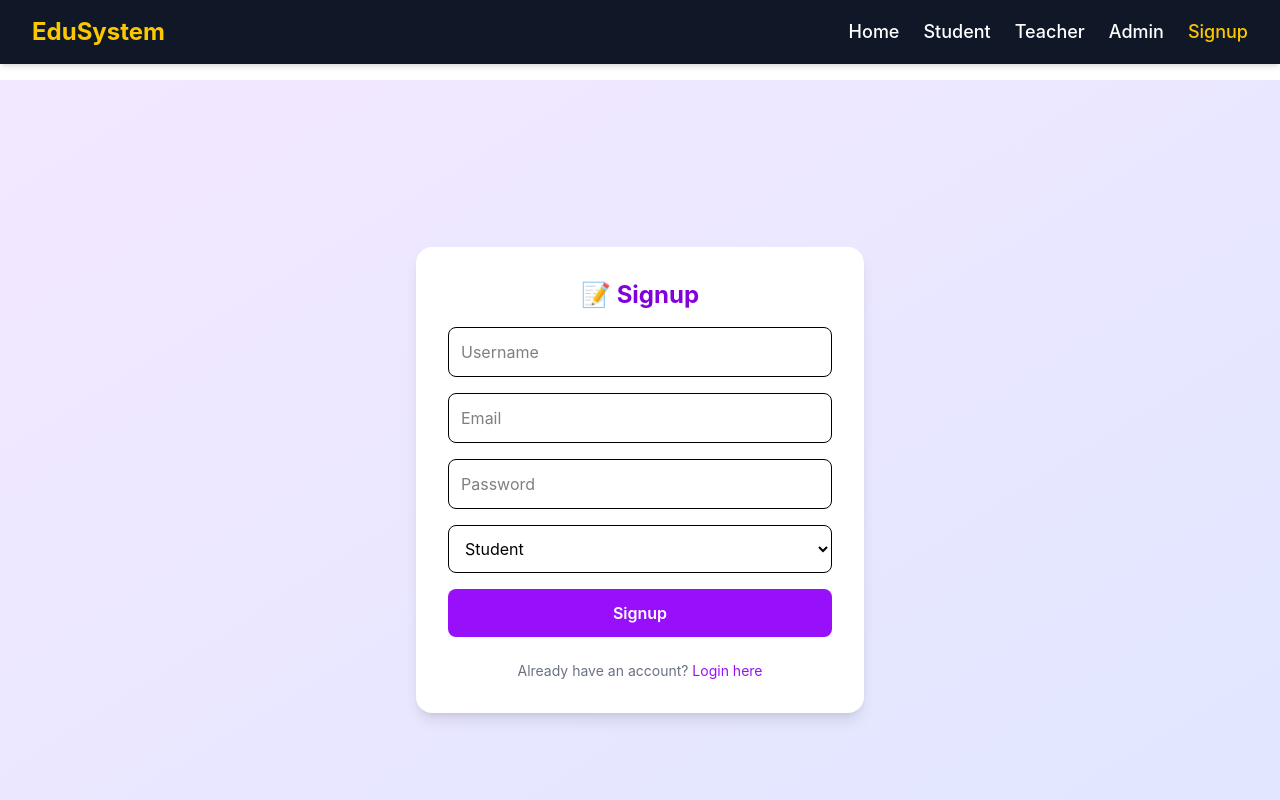
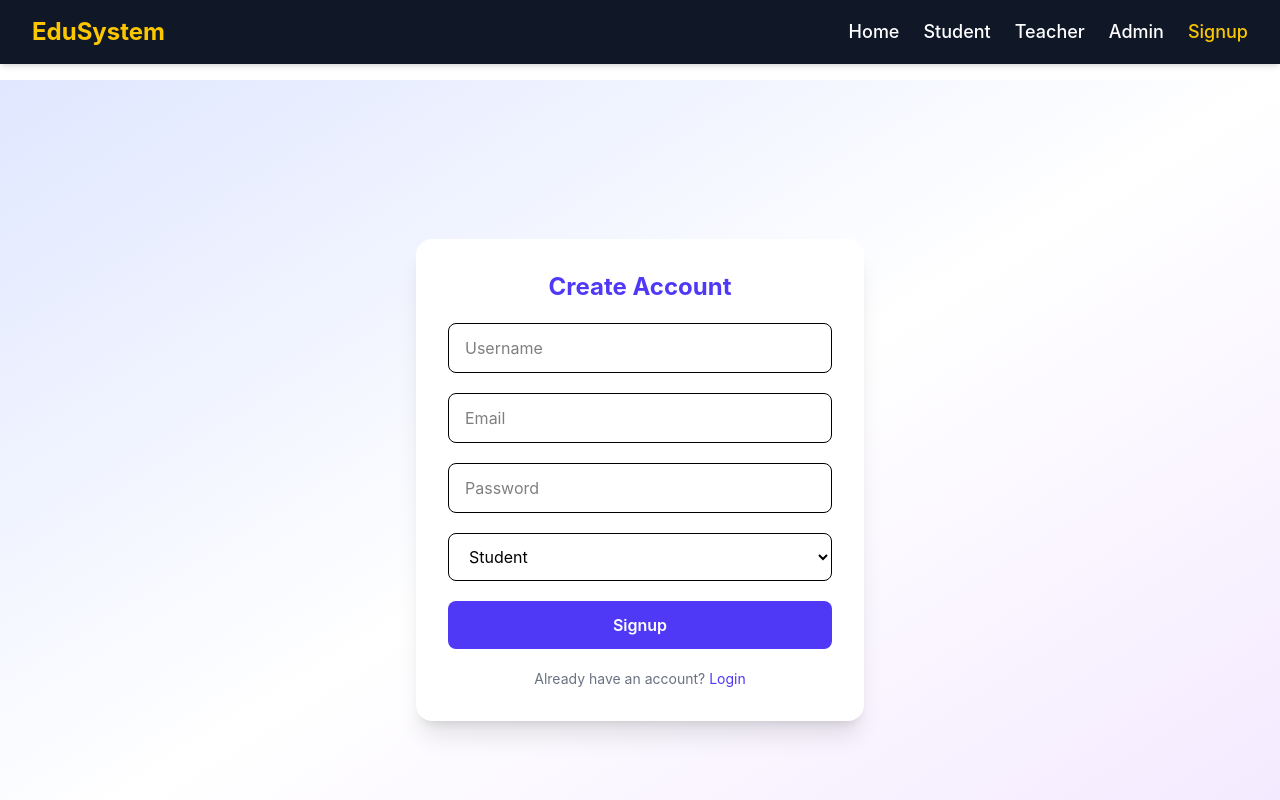
Before and after one commit to vipinkumar955/student-management-frontend, a React (Vite) app: page /signup in a window 1280 px wide. Shown: the top 800 px of the page. Built offline with nearby package versions, Linux system fonts and the light colour scheme; no server answers; the HTML template or start-up script is replaced by a standard one.

Commit message:
fix protectroute

```diff
--- a/src/Login.jsx
+++ b/src/Login.jsx
@@ -1,111 +1,78 @@
-// src/Login.jsx
-// src/Login.jsx
 import React, { useState } from "react";
 import API from "./api";
-import { useNavigate, Link } from "react-router-dom";
+import { useNavigate } from "react-router-dom";
 
-function Login() {
+export default function Login() {
   const navigate = useNavigate();
-  const [credentials, setCredentials] = useState({
+
+  const [data, setData] = useState({
     username: "",
-    password: ""
+    password: "",
   });
-  const [loading, setLoading] = useState(false);
-  const [error, setError] = useState("");
 
   const handleSubmit = async (e) => {
     e.preventDefault();
-    setLoading(true);
-    setError("");
+    try {
+      const res = await API.post("auth/login/", data);
 
-    try {
-      const response = await API.post("auth/login/", credentials);
-      console.log("Login response:", response.data);
+      localStorage.setItem("access", res.data.access);
+      localStorage.setItem("refresh", res.data.refresh);
+      localStorage.setItem("role", res.data.role);
 
-      // Check if we have data
-      if (!response.data || !response.data.access) {
-        throw new Error("No data received from server");
-      }
-
-      // Store tokens and user data
-      localStorage.setItem("access", response.data.access);
-      localStorage.setItem("refresh", response.data.refresh);
-      localStorage.setItem("role", response.data.role);
-      localStorage.setItem("user_id", response.data.user_id);
-      localStorage.setItem("username", response.data.username);
-
-      console.log("Stored role:", localStorage.getItem("role"));
-      alert("Login Successful!");
-
-      // Redirect based on role
-      const userRole = response.data.role;
-      if (userRole === "admin") {
-        navigate("/admin");
-      } else if (userRole === "teacher") {
-        navigate("/teacher");
-      } else {
-        navigate("/student");
-      }
-
-    } catch (error) {
-      console.error("Login ERROR:", error);
-      let errorMessage = "Invalid username or password";
-
-      if (error.response?.data?.detail) {
-        errorMessage = error.response.data.detail;
-      } else if (error.response?.data?.message) {
-        errorMessage = error.response.data.message;
-      } else if (error.message) {
-        errorMessage = error.message;
-      }
-
-      setError(errorMessage);
-      alert(errorMessage);
-    } finally {
-      setLoading(false);
+      navigate(`/${res.data.role}`);
+    } catch {
+      alert("Invalid Username or Password");
     }
   };
 
   return (
-    <div className="min-h-screen flex items-center justify-center bg-gradient-to-br from-blue-100 to-indigo-100">
-      <form onSubmit={handleSubmit} className="bg-white p-8 rounded-2xl shadow-lg w-full max-w-md space-y-4">
-        <h2 className="text-2xl font-bold text-center text-blue-700 mb-4">🔐 Login</h2>
+    <div className="min-h-screen flex items-center justify-center bg-gradient-to-br from-blue-100 via-white to-indigo-100">
 
-        {error && (
-          <div className="bg-red-100 border border-red-400 text-red-700 px-4 py-2 rounded text-sm">
-            {error}
-          </div>
-        )}
+      <form
+        onSubmit={handleSubmit}
+        className="bg-white shadow-xl rounded-2xl p-8 w-full max-w-md space-y-5"
+      >
+        <h2 className="text-2xl font-bold text-center text-blue-600">
+          Welcome Back
+        </h2>
 
+        {/* Username */}
         <input
           type="text"
           placeholder="Username"
           required
-          className="w-full p-3 border rounded-lg focus:outline-none focus:ring-2 focus:ring-blue-400"
-          onChange={(e) => setCredentials({ ...credentials, username: e.target.value })}
+          className="w-full px-4 py-3 border rounded-lg focus:ring-2 focus:ring-blue-400 outline-none"
+          onChange={(e) => setData({ ...data, username: e.target.value })}
         />
+
+        {/* Password */}
         <input
           type="password"
           placeholder="Password"
           required
-          className="w-full p-3 border rounded-lg focus:outline-none focus:ring-2 focus:ring-blue-400"
-          onChange={(e) => setCredentials({ ...credentials, password: e.target.value })}
+          className="w-full px-4 py-3 border rounded-lg focus:ring-2 focus:ring-blue-400 outline-none"
+          onChange={(e) => setData({ ...data, password: e.target.value })}
         />
 
+        {/* Button */}
         <button
           type="submit"
-          disabled={loading}
-          className="w-full bg-blue-600 hover:bg-blue-700 text-white py-3 rounded-lg font-semibold disabled:opacity-50"
+          className="w-full bg-blue-600 hover:bg-blue-700 text-white py-3 rounded-lg font-semibold transition"
         >
-          {loading ? "Logging in..." : "Login"}
+          Login
         </button>
 
-        <p className="text-center text-sm text-gray-500 mt-2">
-          Don't have an account? <Link to="/signup" className="text-blue-600 hover:underline">Signup here</Link>
+        {/* Footer */}
+        <p className="text-center text-sm text-gray-500">
+          Don't have an account?{" "}
+          <span
+            onClick={() => navigate("/signup")}
+            className="text-blue-600 cursor-pointer hover:underline"
+          >
+            Signup
+          </span>
         </p>
       </form>
     </div>
   );
 }
-
-export default Login;
--- a/src/Signup.jsx
+++ b/src/Signup.jsx
@@ -1,97 +1,95 @@
-// src/Signup.jsx
 import React, { useState } from "react";
 import API from "./api";
-import { useNavigate, Link } from "react-router-dom";
+import { useNavigate } from "react-router-dom";
 
-function Signup() {
+export default function Signup() {
   const navigate = useNavigate();
-  const [data, setData] = useState({
+
+  const [form, setForm] = useState({
     username: "",
     email: "",
     password: "",
-    role: "student"
+    role: "student",
   });
-  const [loading, setLoading] = useState(false);
-  const [error, setError] = useState("");
 
   const handleSubmit = async (e) => {
     e.preventDefault();
-    setLoading(true);
-    setError("");
-
     try {
-      const response = await API.post("auth/register/", data);
-      console.log("Signup response:", response.data);
-      alert("User Created Successfully! Please login.");
+      await API.post("auth/register/", form);
       navigate("/login");
-    } catch (error) {
-      console.error("Signup ERROR:", error.response?.data);
-      const errorMessage = error.response?.data?.detail ||
-                          error.response?.data?.message ||
-                          "Signup Error. Please try again.";
-      setError(errorMessage);
-      alert(errorMessage);
-    } finally {
-      setLoading(false);
+    } catch {
+      alert("Signup Failed");
     }
   };
 
   return (
-    <div className="min-h-screen flex items-center justify-center bg-gradient-to-br from-purple-100 to-indigo-100">
-      <form onSubmit={handleSubmit} className="bg-white p-8 rounded-2xl shadow-lg w-full max-w-md space-y-4">
-        <h2 className="text-2xl font-bold text-center text-purple-700 mb-4">📝 Signup</h2>
+    <div className="min-h-screen flex items-center justify-center bg-gradient-to-br from-indigo-100 via-white to-purple-100">
 
-        {error && (
-          <div className="bg-red-100 border border-red-400 text-red-700 px-4 py-2 rounded text-sm">
-            {error}
-          </div>
-        )}
+      <form
+        onSubmit={handleSubmit}
+        className="bg-white shadow-xl rounded-2xl p-8 w-full max-w-md space-y-5"
+      >
+        <h2 className="text-2xl font-bold text-center text-indigo-600">
+          Create Account
+        </h2>
 
+        {/* Username */}
         <input
           type="text"
           placeholder="Username"
           required
-          className="w-full p-3 border rounded-lg focus:outline-none focus:ring-2 focus:ring-purple-400"
-          onChange={(e) => setData({ ...data, username: e.target.value })}
+          className="w-full px-4 py-3 border rounded-lg focus:ring-2 focus:ring-indigo-400 outline-none"
+          onChange={(e) => setForm({ ...form, username: e.target.value })}
         />
+
+        {/* Email */}
         <input
           type="email"
           placeholder="Email"
           required
-          className="w-full p-3 border rounded-lg focus:outline-none focus:ring-2 focus:ring-purple-400"
-          onChange={(e) => setData({ ...data, email: e.target.value })}
+          className="w-full px-4 py-3 border rounded-lg focus:ring-2 focus:ring-indigo-400 outline-none"
+          onChange={(e) => setForm({ ...form, email: e.target.value })}
         />
+
+        {/* Password */}
         <input
           type="password"
           placeholder="Password"
           required
-          className="w-full p-3 border rounded-lg focus:outline-none focus:ring-2 focus:ring-purple-400"
-          onChange={(e) => setData({ ...data, password: e.target.value })}
+          className="w-full px-4 py-3 border rounded-lg focus:ring-2 focus:ring-indigo-400 outline-none"
+          onChange={(e) => setForm({ ...form, password: e.target.value })}
         />
+
+        {/* Role */}
         <select
-          className="w-full p-3 border rounded-lg focus:outline-none focus:ring-2 focus:ring-purple-400"
-          onChange={(e) => setData({ ...data, role: e.target.value })}
-          value={data.role}
+          className="w-full px-4 py-3 border rounded-lg focus:ring-2 focus:ring-indigo-400 outline-none"
+          value={form.role}
+          onChange={(e) => setForm({ ...form, role: e.target.value })}
         >
-          <option value="student">Student</option>
-          <option value="teacher">Teacher</option>
-          <option value="admin">Admin</option>
+          <option value="student"> Student</option>
+          <option value="teacher"> Teacher</option>
+          <option value="admin"> Admin</option>
         </select>
 
+        {/* Button */}
         <button
           type="submit"
-          disabled={loading}
-          className="w-full bg-purple-600 hover:bg-purple-700 text-white py-3 rounded-lg font-semibold disabled:opacity-50"
+          className="w-full bg-indigo-600 hover:bg-indigo-700 text-white py-3 rounded-lg font-semibold transition"
         >
-          {loading ? "Creating Account..." : "Signup"}
+          Signup
         </button>
 
-        <p className="text-center text-sm text-gray-500 mt-2">
-          Already have an account? <Link to="/login" className="text-purple-600 hover:underline">Login here</Link>
+        {/* Footer */}
+        <p className="text-center text-sm text-gray-500">
+          Already have an account?{" "}
+          <span
+            onClick={() => navigate("/login")}
+            className="text-indigo-600 cursor-pointer hover:underline"
+          >
+            Login
+          </span>
         </p>
       </form>
     </div>
   );
 }
-
-export default Signup;
--- a/src/components/ProtectedRoute.jsx
+++ b/src/components/ProtectedRoute.jsx
@@ -1,23 +1,11 @@
-// src/components/ProtectedRoute.jsx
 import { Navigate } from "react-router-dom";
 
-const ProtectedRoute = ({ children, role }) => {
+export default function ProtectedRoute({ children, role }) {
   const token = localStorage.getItem("access");
   const userRole = localStorage.getItem("role");
 
-  console.log("ProtectedRoute - Token:", !!token, "User Role:", userRole, "Required:", role);
-
-  if (!token) {
-    alert("Please login to access this page");
-    return <Navigate to="/login" replace />;
-  }
-
-  if (role && userRole !== role) {
-    alert(`Access Denied: You are logged in as ${userRole || 'unknown'}, but this page requires ${role} privileges`);
-    return <Navigate to="/" replace />;
-  }
+  if (!token) return <Navigate to="/login" />;
+  if (role && role !== userRole) return <Navigate to="/" />;
 
   return children;
-};
-
-export default ProtectedRoute;
+}
```
Also changed, not shown: src/api.jsx (+6 -44 lines), src/components/Home.jsx (+6 -6 lines).
